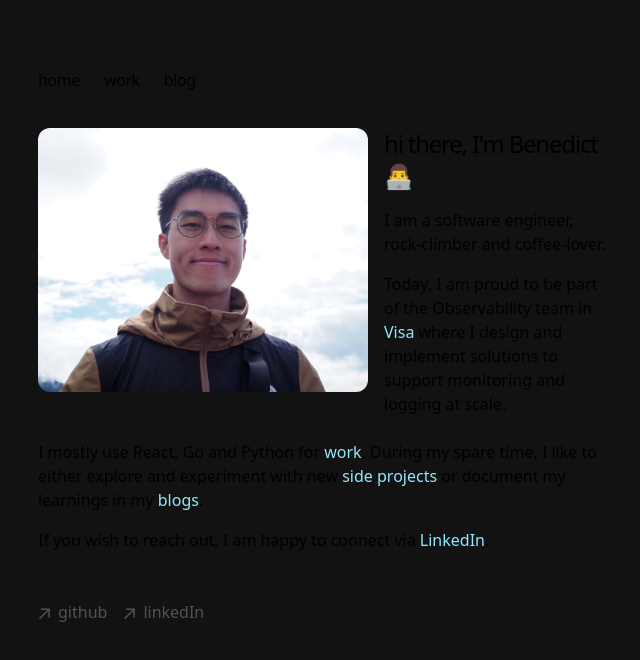
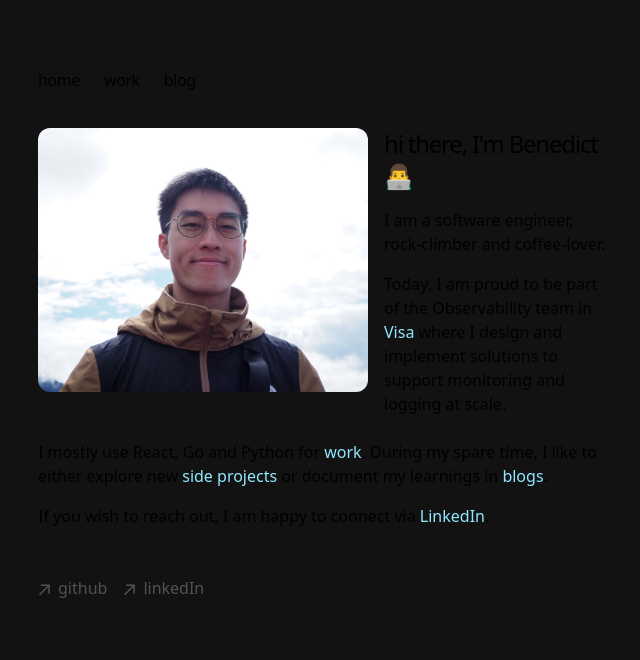
Before and after one commit to chensxb97/chensxb97.github.io, a Next.js app: page / in a window 1280 px wide. Shown: the top 660 px of the page, without its empty margins (314-954 px from the left). Built offline with nearby package versions, Linux system fonts and the light colour scheme.

Commit message:
updated main

```diff
--- a/app/page.tsx
+++ b/app/page.tsx
@@ -33,13 +33,13 @@ export default function Page() {
             key="/work"
             href="/work"
             style={{ color: '#91e8ff' }}
-          >work</Link>. During my spare time, I like to either explore and experiment with new <a
+          >work</Link>. During my spare time, I like to either explore new <a
             rel="noopener noreferrer"
             target="_blank"
             href="https://github.com/chensxb97"
             style={{ color: '#91e8ff' }}>
             side projects
-          </a> or document my learnings in my <Link
+          </a> or document my learnings in <Link
             key="/blog"
             href="/blog"
             style={{ color: '#91e8ff' }}
```
